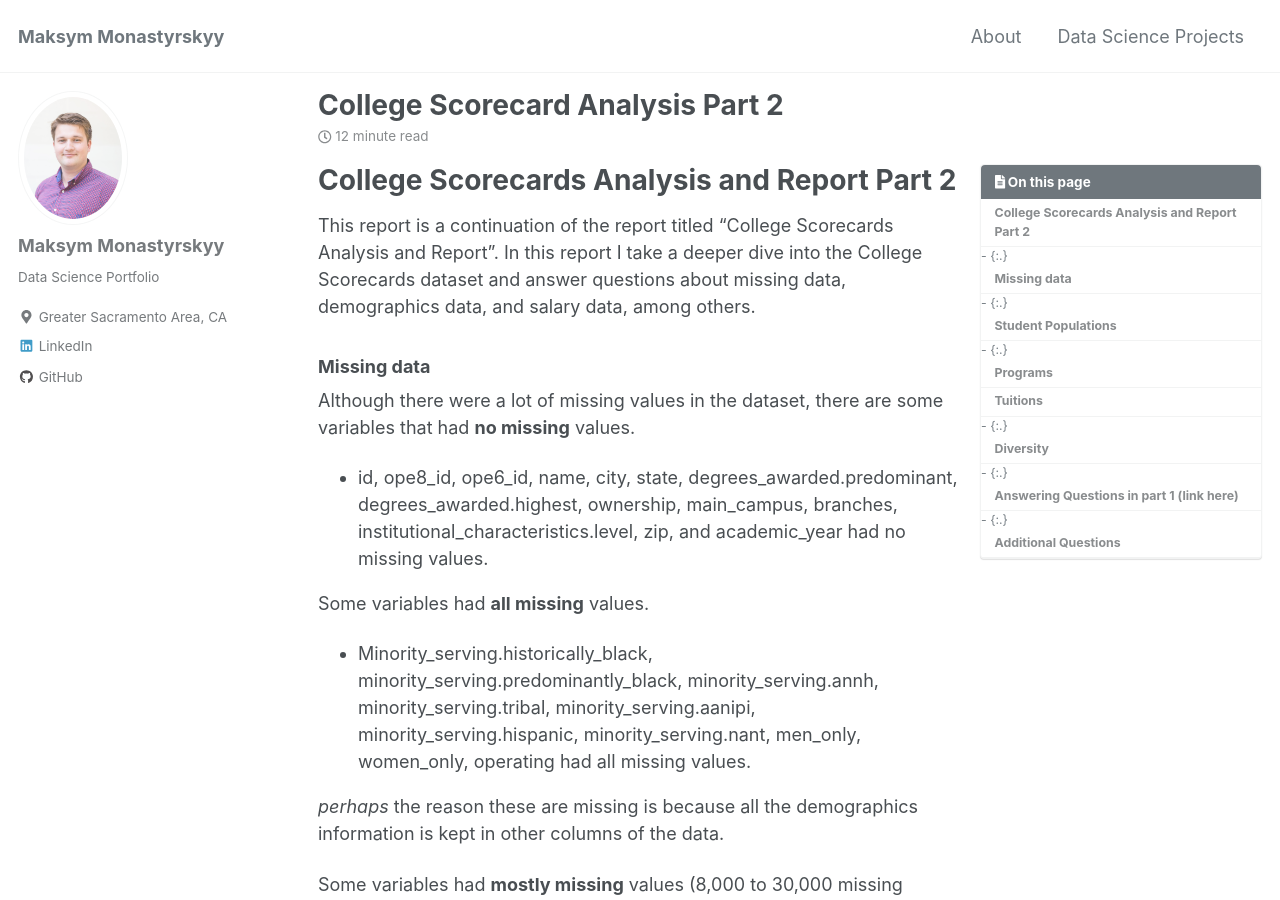
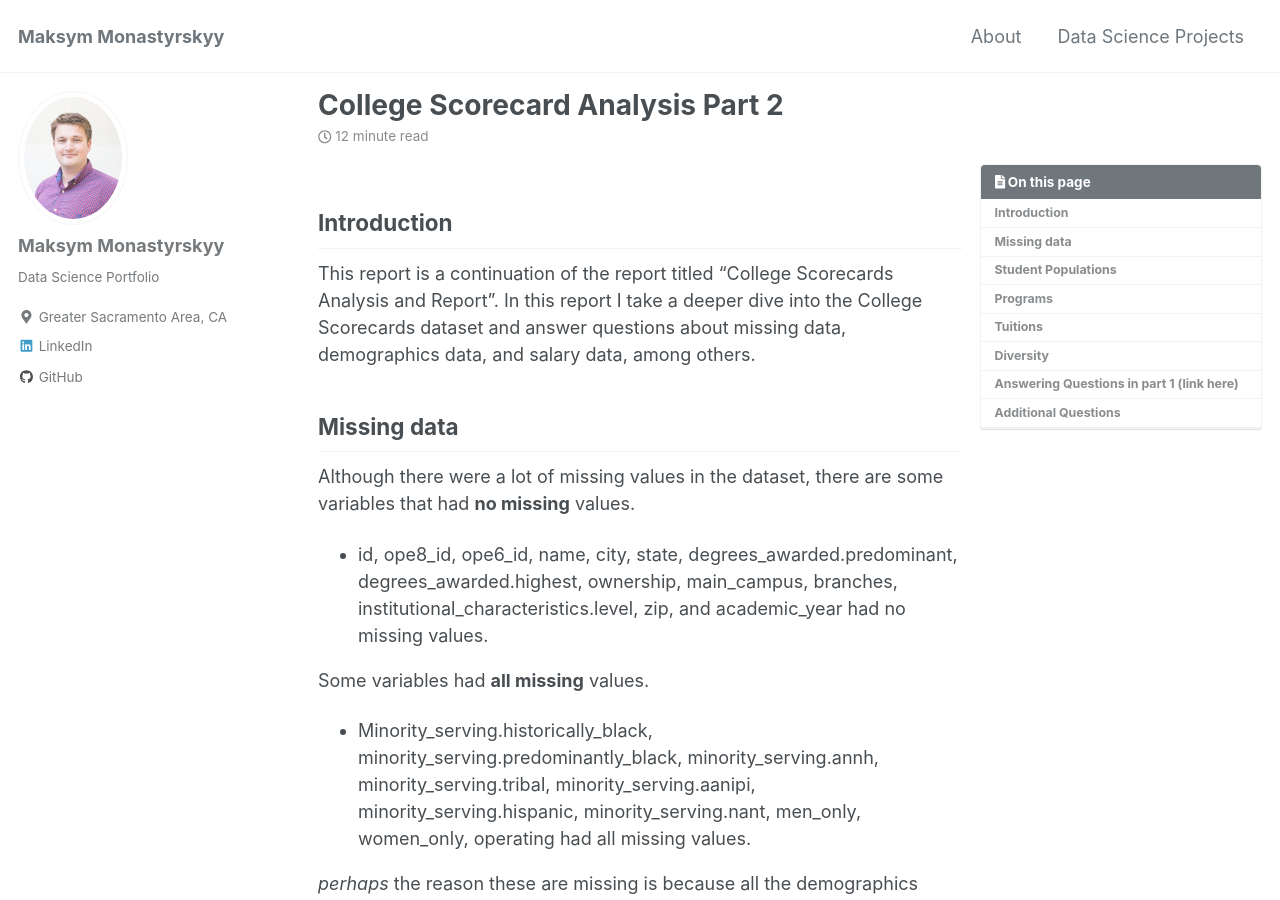
Before and after one commit to monastyrskyy/monastyrskyy.github.io, a Jekyll site: the page built from _posts/2018-11-01-collegescorecards2.md, in a window 1280 px wide and 900 px high. Built offline with Jekyll 4.4.1, drawn with Linux system fonts in a browser that asks for light colours; cached includes are drawn as plain includes; nearby versions of some CDN libraries; some of the changed text lies outside the part shown.

Commit message:
changed headers

```diff
--- a/_posts/2018-11-01-collegescorecards2.md
+++ b/_posts/2018-11-01-collegescorecards2.md
@@ -21,11 +21,11 @@ defaults:
       related: true
 ---
 
-# College Scorecards Analysis and Report Part 2
+## Introduction
 
 This report is a continuation of the report titled “College Scorecards Analysis and Report”. In this report I take a deeper dive into the College Scorecards dataset and answer questions about missing data, demographics data, and salary data, among others.
 
-### Missing data
+## Missing data
 
 Although there were a lot of missing values in the dataset, there are some variables that had **no missing** values.
   - id, ope8_id, ope6_id, name, city, state, degrees_awarded.predominant, degrees_awarded.highest, ownership, main_campus, branches, institutional_characteristics.level, zip, and academic_year had no missing values.
@@ -85,7 +85,7 @@ The trend for out of state tuition is very similar, with the same positive corre
   <figcaption>The blue line only shows the direction of correlation. Regression assumptions are not met.</figcaption>
 </div><br/>
 
-### Diversity
+## Diversity
 
 The question of diversity is a rather big question to analyze because there are so many ways to define and measure diversity. Many scholars have spent decades researching this topic, and I want to distinguish my work from theirs by saying that my analysis is rather rudimentary and for the sake of the length of report, simple in approach. From experience, when I hear diversity being defined, it is usually defined along racial and ethnic lines, and measured by how much each race makes up the population of each university. I will approach diversity in a similar way – by defining diverse schools as those that are made up of at least 10% each: Black, Asian, and Hispanic.
 
@@ -98,7 +98,7 @@ The above boxplots represent the distributions of the 3 ethnicities across the s
 As for the specific universities that comprise this list, there are 150 in total, in 2016. I analyzed the year 2016 because it has proven to be fairly similar to the other years and the average across years on many calculations in the previous questions. For the sake of brevity of this report, here are several examples of such colleges: College of Alameda, American Career College-Los Angeles, Bethesda University, California State University-East Bay, and Sofia University.
 
 
-### Answering Questions in part 1 (link here)
+## Answering Questions in part 1 (link here)
 
   1. Is there a relationship between the highest degree awarded and median earnings 10 years after start for each university?
 
@@ -114,7 +114,7 @@ In the year 2016, there seems to be a positive correlation between the size of t
 
 The above two questions showed some interesting results and confirmed my existing suspicions. It seems to be fair that students who attend a school with a higher degree than other schools will also earn more money later on. It also seems correct that bigger schools will pay their faculty more because there is more to do, and perhaps more money for the school to spend. As mentioned several times, these graphs that attempt to answer the questions I posed only show correlation, as it is very hard to show causation in an observational study. Correlations are not meaningless however, and they can be great starting points for further exploration, as was my intention.
 
-### Additional Questions
+## Additional Questions
 
   1. Across all years, what does the gender distribution look like for the universities in the dataset?
 
```
Also changed, not shown: other parts of _posts/2018-11-01-collegescorecards2.md (+4 -4 lines).
